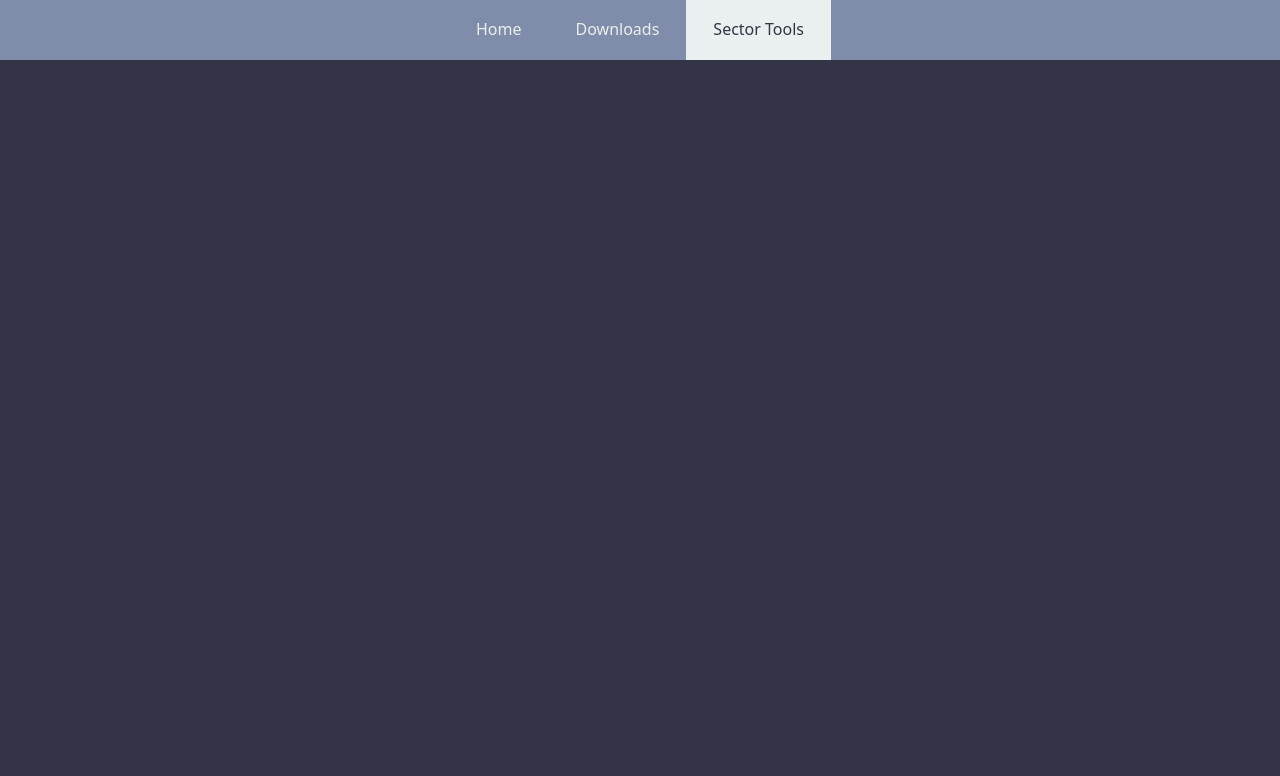
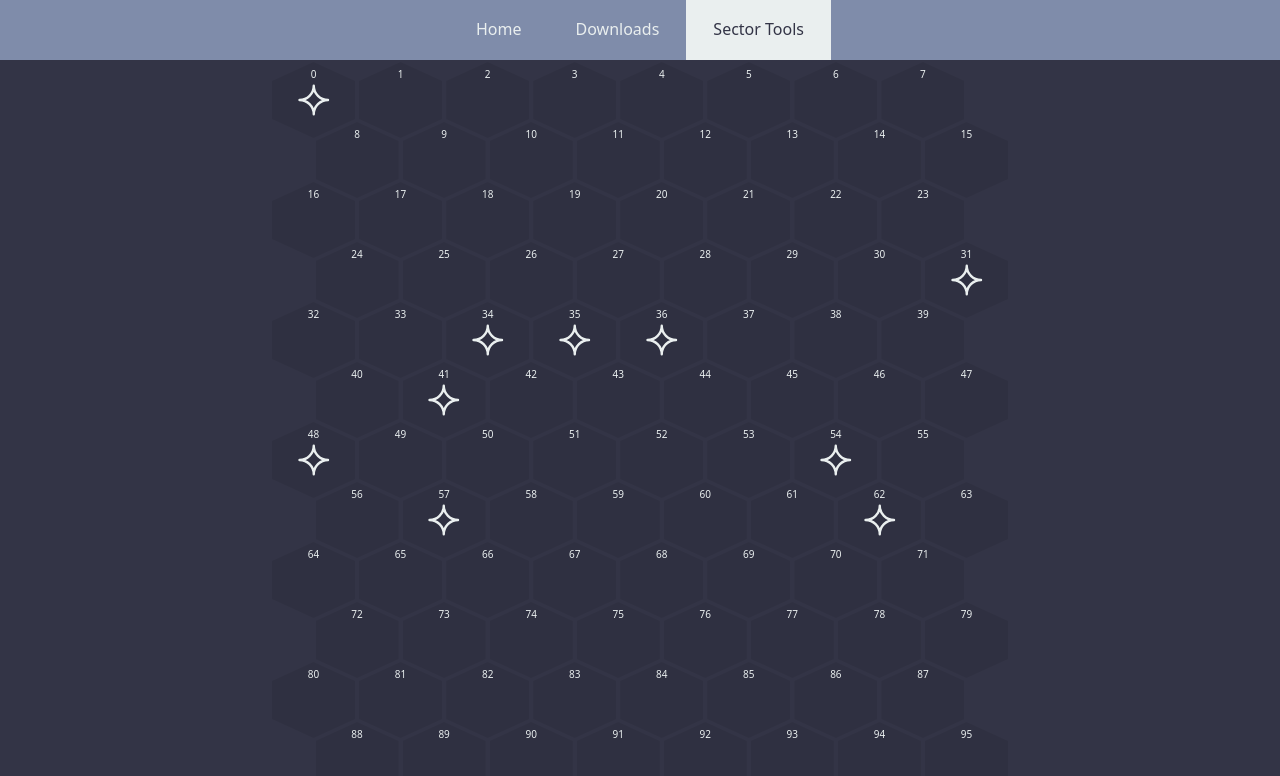
Before and after one commit to Paraldos/Bold-Legends-Website, a website built with Vite: page index.html in a window 1280 px wide. Both pictures are taken after a click on the item "Sector Tools". Built offline with nearby package versions, Linux system fonts and the light colour scheme.

Commit message:
put sector data into sector tool and moved sectorMap into its own class

```diff
--- a/src/components/contentComponent/contentComponent.ts
+++ b/src/components/contentComponent/contentComponent.ts
@@ -11,19 +11,19 @@ export default class ContentComponent {
     this.contentContainer = element as HTMLElement;
   }
 
-  resetHtml(): void {
-    this.contentContainer.innerHTML = "";
-  }
-
-  initHtml(): void {}
-
   setupNavbarListener(selectionName: String): void {
     document.addEventListener("navbarBtnClicked", ((
       e: CustomEvent<{ selection: string }>
     ) => {
       if (e.detail.selection != selectionName) return;
-      this.resetHtml();
-      this.initHtml();
+      this.reset();
+      this.fill();
     }) as EventListener);
   }
+
+  reset(): void {
+    this.contentContainer.innerHTML = "";
+  }
+
+  fill(): void {}
 }
--- a/src/components/downloads/downloads.ts
+++ b/src/components/downloads/downloads.ts
@@ -6,7 +6,7 @@ export default class Downloads extends ContentComponent {
     this.setupNavbarListener("Downloads");
   }
 
-  initHtml(): void {
+  fill(): void {
     this.contentContainer.innerHTML += `
 	  <div class="SectorTool">
 		<h2>Downloads</h2>
--- a/src/components/home/home.ts
+++ b/src/components/home/home.ts
@@ -6,7 +6,7 @@ export default class SectorTool extends ContentComponent {
     this.setupNavbarListener("Home");
   }
 
-  initHtml(): void {
+  fill(): void {
     this.contentContainer.innerHTML += `
       <div class="SectorTool">
         <h2>Home</h2>
--- /dev/null
+++ b/src/components/sectorTool/sectorMap.ts
@@ -0,0 +1,53 @@
+import SVG from "../../utils/svg.ts";
+import Sector from "./sector.ts";
+
+export default class SectorMap {
+  sectorTool = document.querySelector(".sectorTool") as HTMLElement | null;
+  map: HTMLElement | null;
+  sector: Sector;
+
+  constructor(sector: Sector) {
+    this.sector = sector;
+    this.map = this.initMap();
+    this.addHexes();
+  }
+
+  private initMap(): HTMLElement | null {
+    if (!this.sectorTool) return null;
+    const map = document.createElement("div");
+    map.classList.add("sectorTools__map");
+    map.style.aspectRatio = `
+		${this.sector.columns * 1.5} / ${this.sector.rows}`;
+    map.style.display = "grid";
+    map.style.gridTemplateColumns = `repeat(${
+      this.sector.columns * 2 + 1
+    }, 1fr)`;
+    map.style.gridTemplateRows = `repeat(${this.sector.rows * 3 + 1}, 1fr)`;
+    this.sectorTool.appendChild(map);
+    return map;
+  }
+
+  private addHexes(): void {
+    if (!this.map) return;
+    for (let i = 0; i < this.sector.amountOfHexes; i++) {
+      const col = i % this.sector.columns;
+      const row = Math.floor(i / this.sector.columns);
+
+      const hex = document.createElement("div");
+      hex.className = "sectorTools__hex";
+      hex.innerHTML = `
+	  	<p>${i}</p>
+		${this.sector.stars[i] ? SVG.star() : ""}
+		`;
+
+      const isOddRow = row % 2 === 1;
+      const colStart = col * 2 + (isOddRow ? 1 : 0) + 1;
+      const rowStart = row * 3 + 1;
+
+      hex.style.gridColumn = `${colStart} / span 2`;
+      hex.style.gridRow = `${rowStart} / span 4`;
+
+      this.map.appendChild(hex);
+    }
+  }
+}
--- a/src/components/sectorTool/sectorTool.ts
+++ b/src/components/sectorTool/sectorTool.ts
@@ -1,63 +1,19 @@
 import "./sectorTool.css";
 import ContentComponent from "../contentComponent/contentComponent.ts";
 import Sector from "./sector.ts";
-import SVG from "../../utils/svg.ts";
+import SectorMap from "./sectorMap.ts";
 
 export default class SectorTool extends ContentComponent {
+  sector = new Sector();
+
   constructor() {
     super();
     this.setupNavbarListener("Sector Tools");
+    this.fill();
+  }
+
+  fill() {
     this.contentContainer.innerHTML = `<div class="sectorTool"></div>`;
-    new Map();
+    if (this.sector) new SectorMap(this.sector);
   }
 }
-
-class Map {
-  sector = new Sector();
-  sectorTool = document.querySelector(".sectorTool") as HTMLElement | null;
-  map: HTMLElement | null;
-
-  constructor() {
-    this.map = this.initMap();
-    this.addHexes();
-  }
-
-  private initMap(): HTMLElement | null {
-    if (!this.sectorTool) return null;
-    const map = document.createElement("div");
-    map.classList.add("sectorTools__map");
-    map.style.aspectRatio = `
-		${this.sector.columns * 1.5} / ${this.sector.rows}`;
-    map.style.display = "grid";
-    map.style.gridTemplateColumns = `repeat(${
-      this.sector.columns * 2 + 1
-    }, 1fr)`;
-    map.style.gridTemplateRows = `repeat(${this.sector.rows * 3 + 1}, 1fr)`;
-    this.sectorTool.appendChild(map);
-    return map;
-  }
-
-  private addHexes(): void {
-    if (!this.map) return;
-    for (let i = 0; i < this.sector.amountOfHexes; i++) {
-      const col = i % this.sector.columns;
-      const row = Math.floor(i / this.sector.columns);
-
-      const hex = document.createElement("div");
-      hex.className = "sectorTools__hex";
-      hex.innerHTML = `
-	  	<p>${i}</p>
-		${this.sector.stars[i] ? SVG.star() : ""}
-		`;
-
-      const isOddRow = row % 2 === 1;
-      const colStart = col * 2 + (isOddRow ? 1 : 0) + 1;
-      const rowStart = row * 3 + 1;
-
-      hex.style.gridColumn = `${colStart} / span 2`;
-      hex.style.gridRow = `${rowStart} / span 4`;
-
-      this.map.appendChild(hex);
-    }
-  }
-}
--- a/src/style.css
+++ b/src/style.css
@@ -59,5 +59,5 @@ a:hover {
 }
 
 svg {
-  stroke: var(--text-primary);
+  stroke: var(--text-primary) !important;
 }
--- a/src/utils/svg.ts
+++ b/src/utils/svg.ts
@@ -1,14 +1,14 @@
 export default class SVG {
   static star(): string {
     return `
-      <svg xmlns="http://www.w3.org/2000/svg" fill="none" viewBox="0 0 24 24" width="24" height="24">
+      <svg xmlns="http://www.w3.org/2000/svg" fill="none" viewBox="0 0 24 24">
         <path
           stroke-linecap="round"
           stroke-linejoin="round"
-          stroke-width="2"
-          d="M11.27 4.411c.23-.52.346-.779.508-.859a.5.5 0 0 1 .444 0c.161.08.277.34.508.86l1.845 4.136c.068.154.102.23.155.29a.5.5 0 0 0 .168.121c.072.032.156.041.323.059l4.505.475c.565.06.848.09.974.218a.5.5 0 0 1 .137.423c-.026.178-.237.368-.66.75l-3.364 3.031c-.125.113-.188.17-.227.238a.5.5 0 0 0-.064.197c-.009.079.009.161.044.326l.94 4.43c.117.557.176.835.093.994a.5.5 0 0 1-.36.261c-.177.03-.423-.111-.916-.396l-3.924-2.263c-.145-.084-.218-.126-.295-.142a.502.502 0 0 0-.208 0c-.078.017-.15.058-.296.142l-3.923 2.263c-.493.285-.74.427-.917.396a.5.5 0 0 1-.36-.26c-.083-.16-.024-.438.094-.995l.94-4.43c.035-.165.052-.247.044-.326a.5.5 0 0 0-.064-.197c-.04-.069-.102-.125-.227-.238l-3.365-3.032c-.422-.38-.633-.57-.66-.749a.5.5 0 0 1 .138-.423c.126-.128.409-.158.974-.218l4.504-.475c.168-.018.251-.027.323-.059a.5.5 0 0 0 .168-.122c.053-.059.088-.135.156-.289l1.844-4.137Z"
+          stroke-width="1.5"
+          d="M12 3a9 9 0 0 0 9 9 9 9 0 0 0-9 9 9 9 0 0 0-9-9 9 9 0 0 0 9-9Z"
         />
       </svg>
-    `.trim();
+    `;
   }
 }
```
